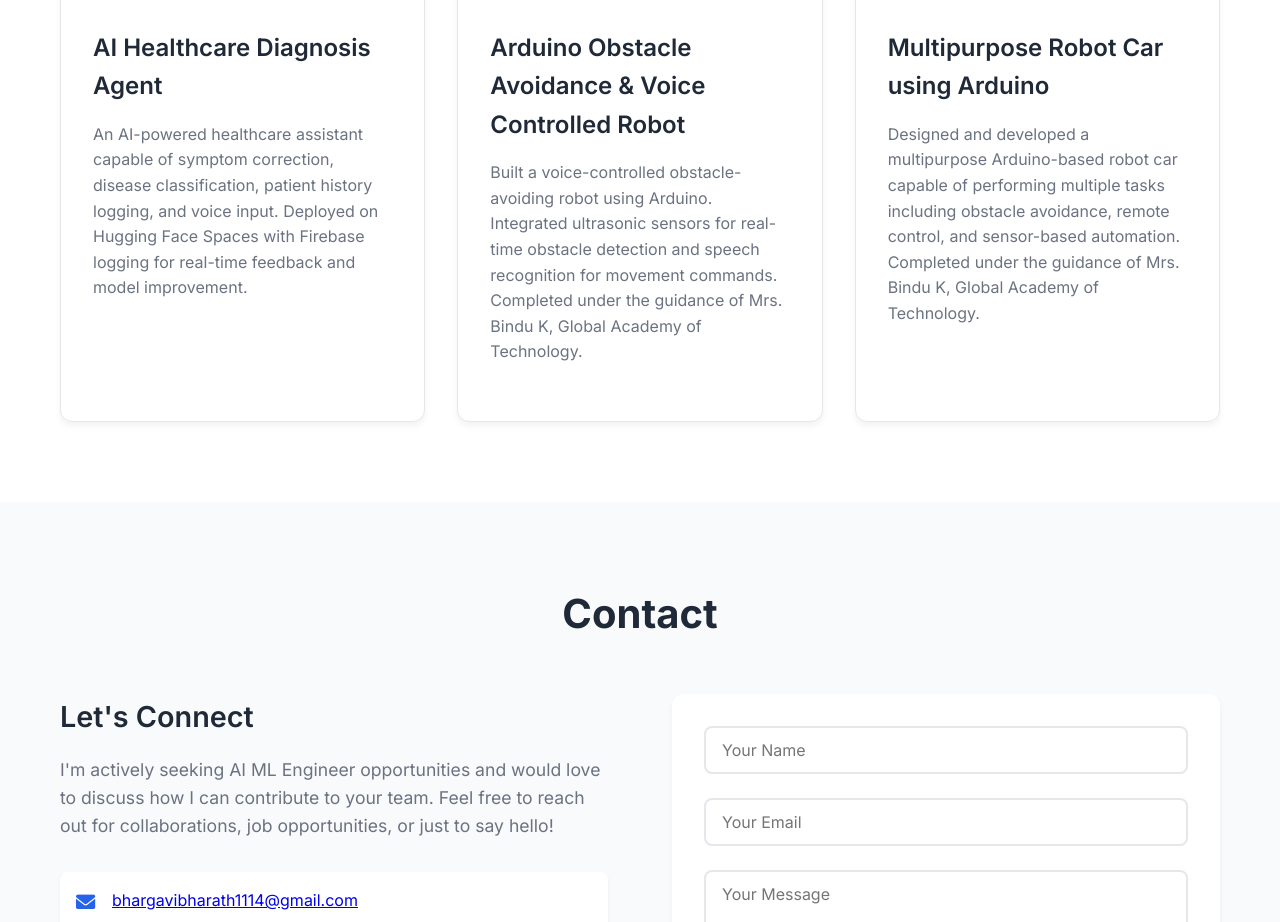
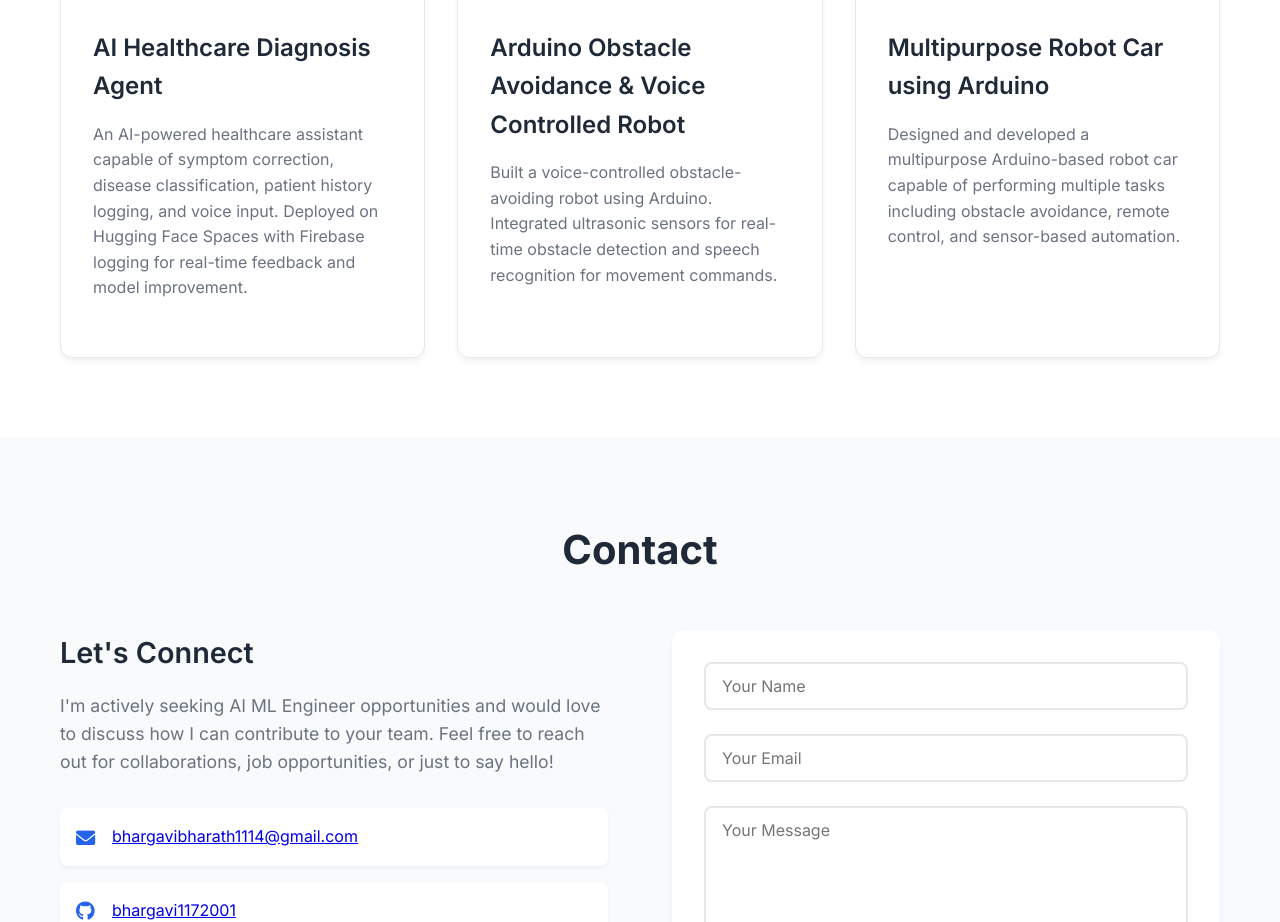
Before and after one commit to bhargavi1172001/bhargavibharathidasan.github.io, a plain HTML site: page index.html in a window 1280 px wide. Shown: the part 4062-4984 px from the top of the page. Drawn offline with Linux system fonts and the light colour scheme.

Commit message:
Update index.html

```diff
--- a/index.html
+++ b/index.html
@@ -201,7 +201,7 @@
                 </div>
                 <div class="project-content">
                     <h3>Arduino Obstacle Avoidance & Voice Controlled Robot</h3>
-                    <p>Built a voice-controlled obstacle-avoiding robot using Arduino. Integrated ultrasonic sensors for real-time obstacle detection and speech recognition for movement commands. Completed under the guidance of Mrs. Bindu K, Global Academy of Technology.</p>
+                    <p>Built a voice-controlled obstacle-avoiding robot using Arduino. Integrated ultrasonic sensors for real-time obstacle detection and speech recognition for movement commands.</p>
                 </div>
             </div>
 
@@ -212,7 +212,7 @@
                 </div>
                 <div class="project-content">
                     <h3>Multipurpose Robot Car using Arduino</h3>
-                    <p>Designed and developed a multipurpose Arduino-based robot car capable of performing multiple tasks including obstacle avoidance, remote control, and sensor-based automation. Completed under the guidance of Mrs. Bindu K, Global Academy of Technology.</p>
+                    <p>Designed and developed a multipurpose Arduino-based robot car capable of performing multiple tasks including obstacle avoidance, remote control, and sensor-based automation.</p>
                 </div>
             </div>
 
```
